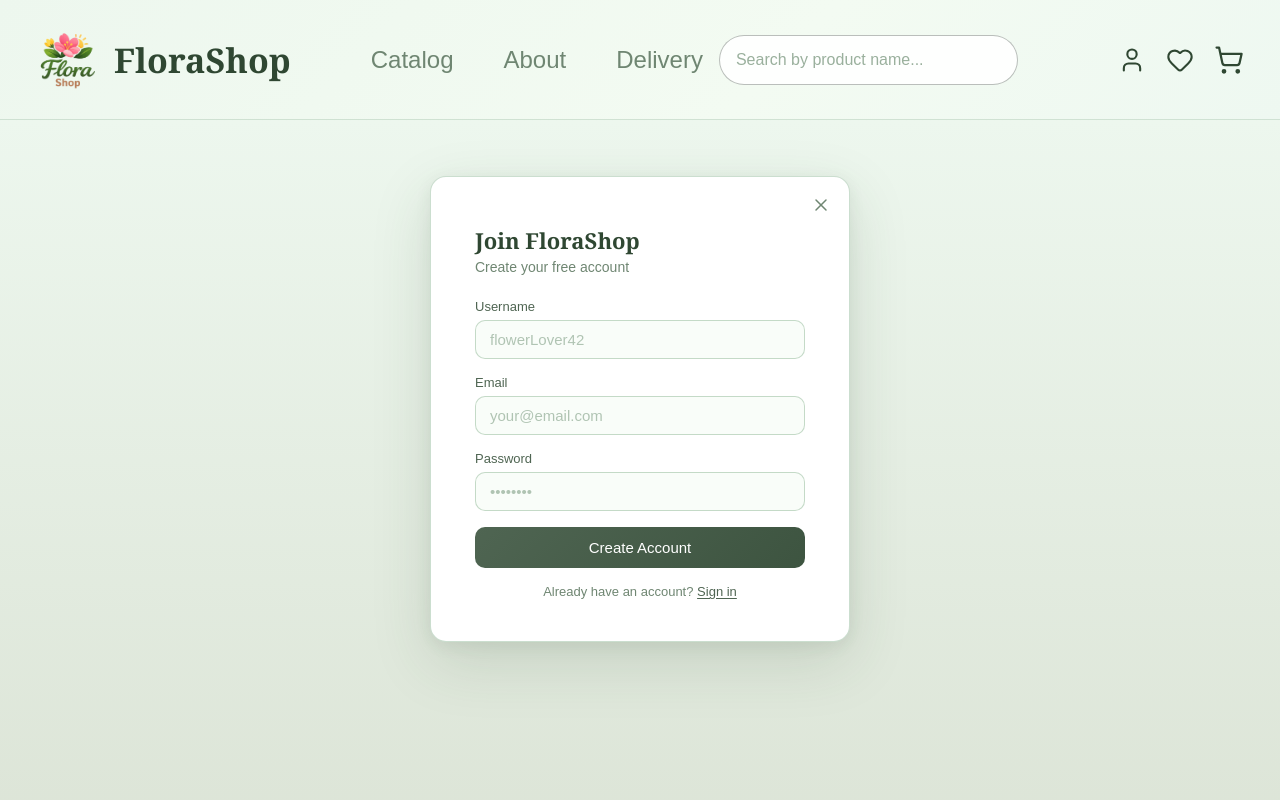
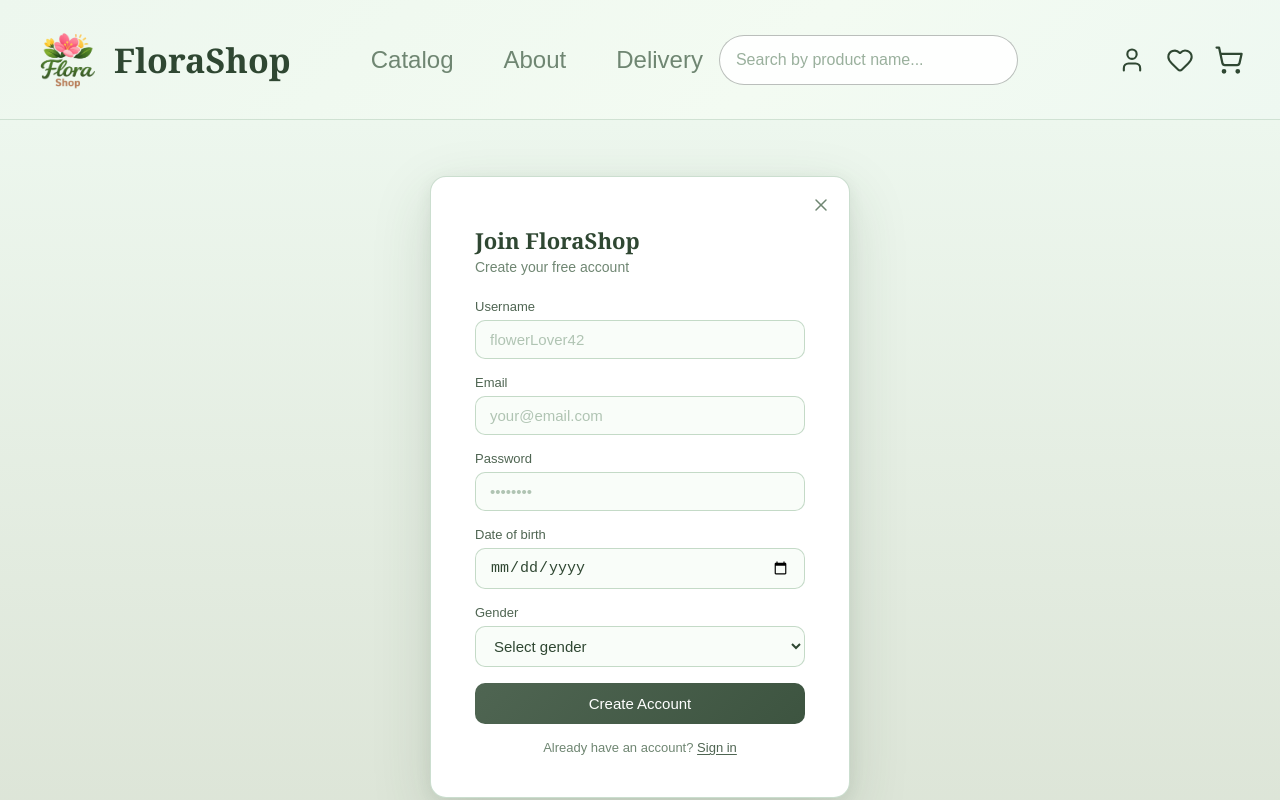
Before and after one commit to ellgenta/FloraFront, a React (Vite) app: page /register in a window 1280 px wide. Shown: the top 800 px of the page. Built offline with nearby package versions, Linux system fonts and the light colour scheme; a web font is replaced by a local one.

Commit message:
Update registration user create form

```diff
--- a/src/api/auth.ts
+++ b/src/api/auth.ts
@@ -4,6 +4,15 @@ export type AuthResponse = {
   token?: string;
   isSuccess?: boolean;
   message?: string;
+  userId?: number;
+};
+
+export type UserCreateDto = {
+  userName: string;
+  password: string;
+  email: string;
+  dob: string;
+  gender: number;
 };
 
 export const login = (data: { login: string; password: string }) =>
@@ -12,11 +21,7 @@ export const login = (data: { login: string; password: string }) =>
     body: JSON.stringify(data),
   });
 
-export const register = (data: {
-  userName: string;
-  email: string;
-  password: string;
-}) =>
+export const register = (data: UserCreateDto) =>
   http<AuthResponse>("/api/session/register", {
     method: "POST",
     body: JSON.stringify(data),
--- a/src/components/RegisterPage.tsx
+++ b/src/components/RegisterPage.tsx
@@ -1,4 +1,4 @@
-import { Link, useNavigate } from "react-router-dom";
+import { Link, useLocation, useNavigate } from "react-router-dom";
 import { useState } from "react";
 import { X } from "lucide-react";
 import { register } from "../api/auth";
@@ -6,19 +6,54 @@ import "../styles/AuthPage.css";
 
 function RegisterPage() {
   const navigate = useNavigate();
+  const location = useLocation();
+
+  const from = (location.state as { from?: string } | null)?.from || "/";
+
   const [userName, setUserName] = useState("");
   const [email, setEmail] = useState("");
   const [password, setPassword] = useState("");
+
+  const [dob, setDob] = useState("");
+  const [gender, setGender] = useState("");
+
   const [error, setError] = useState("");
 
   const handleSubmit = async () => {
     try {
       setError("");
 
+      if (!userName.trim()) {
+        setError("Username is required.");
+        return;
+      }
+
+      if (!email.trim()) {
+        setError("Email is required.");
+        return;
+      }
+
+      if (!password.trim()) {
+        setError("Password is required.");
+        return;
+      }
+
+      if (!dob) {
+        setError("Date of birth is required.");
+        return;
+      }
+
+      if (gender === "") {
+        setError("Gender is required.");
+        return;
+      }
+
       const response = await register({
-      userName,
-      email,
+        userName: userName.trim(),
+        email: email.trim(),
         password,
+        dob,
+        gender: Number(gender),
       });
 
       if (response.isSuccess === false) {
@@ -34,12 +69,11 @@ function RegisterPage() {
       localStorage.setItem("token", response.token);
       window.dispatchEvent(new Event("tokenChanged"));
 
-    navigate("/");
+      navigate(from, { replace: true });
     } catch (err) {
       setError("Registration failed. Please try again.");
     }
   };
-
 
   return (
     <main className="auth-page">
@@ -90,6 +124,30 @@ function RegisterPage() {
           />
         </div>
 
+        <div className="auth-card__field">
+          <label className="auth-card__label">Date of birth</label>
+          <input
+            className="auth-card__input"
+            type="date"
+            value={dob}
+            onChange={(e) => setDob(e.target.value)}
+          />
+        </div>
+
+        <div className="auth-card__field">
+          <label className="auth-card__label">Gender</label>
+          <select
+            className="auth-card__input"
+            value={gender}
+            onChange={(e) => setGender(e.target.value)}
+          >
+            <option value="">Select gender</option>
+            <option value="0">Male</option>
+            <option value="1">Female</option>
+            <option value="2">Other</option>
+          </select>
+        </div>
+
         <button className="auth-card__submit" onClick={handleSubmit}>
           Create Account
         </button>
```
Lines whose indentation alone changed are shown as unchanged.
